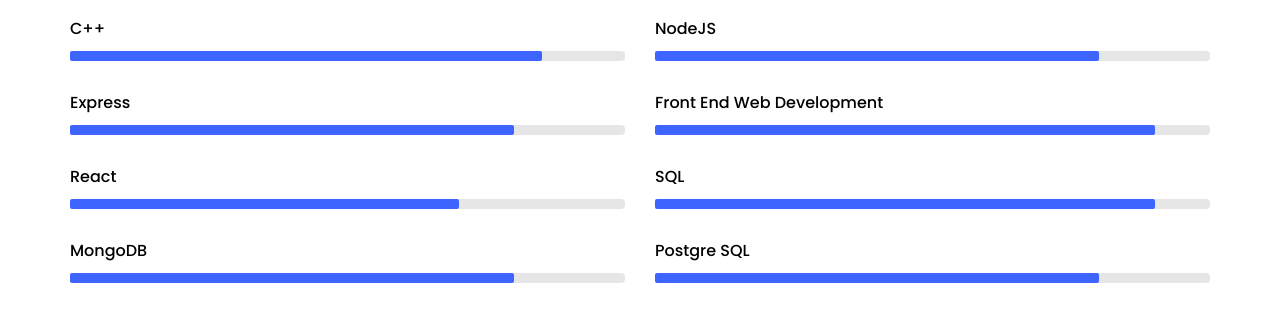
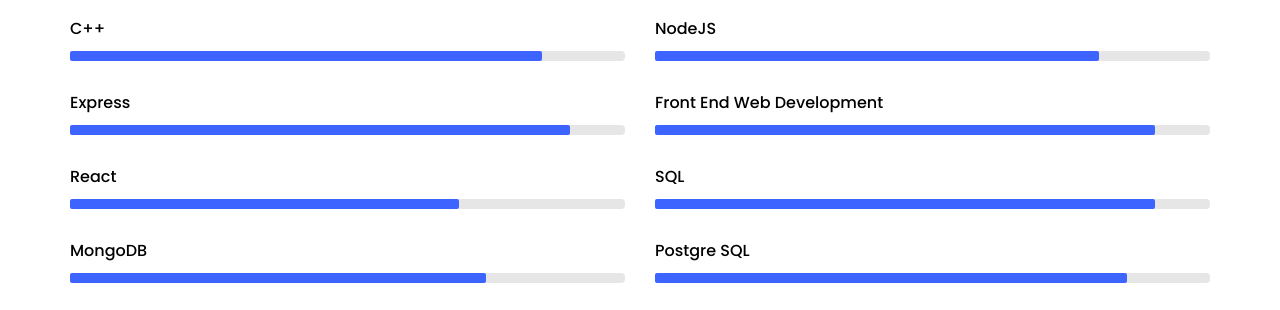
Before and after one commit to vatsalagarwal09/VatsalAgarwal-Portfolio_Website, a plain HTML site: page index.html in a window 1280 px wide. Shown: the part 4820-5130 px from the top of the page. Drawn offline with Linux system fonts and the light colour scheme; files whose address does not match are found by name.

Commit message:
Update index.html

```diff
--- a/index.html
+++ b/index.html
@@ -315,7 +315,7 @@
 										<h3>Express</h3>
 										<div class="progress">
 										 	<div class="progress-bar color-3" role="progressbar" aria-valuenow="75"
-										  	aria-valuemin="0" aria-valuemax="100" style="width:80%">
+										  	aria-valuemin="0" aria-valuemax="100" style="width:90%">
 										    <!-- <span>75%</span> -->
 										  	</div>
 										</div>
@@ -361,7 +361,7 @@
 										<h3>MongoDB</h3>
 										<div class="progress">
 										 	<div class="progress-bar color-3" role="progressbar" aria-valuenow="75"
-										  	aria-valuemin="0" aria-valuemax="100" style="width:80%">
+										  	aria-valuemin="0" aria-valuemax="100" style="width:75%">
 										    <!-- <span>75%</span> -->
 										  	</div>
 										</div>
@@ -372,7 +372,7 @@
 										<h3>Postgre SQL</h3>
 										<div class="progress">
 										 	<div class="progress-bar color-3" role="progressbar" aria-valuenow="75"
-										  	aria-valuemin="0" aria-valuemax="100" style="width:80%">
+										  	aria-valuemin="0" aria-valuemax="100" style="width:85%">
 										    <!-- <span>75%</span> -->
 										  	</div>
 										</div>
```
